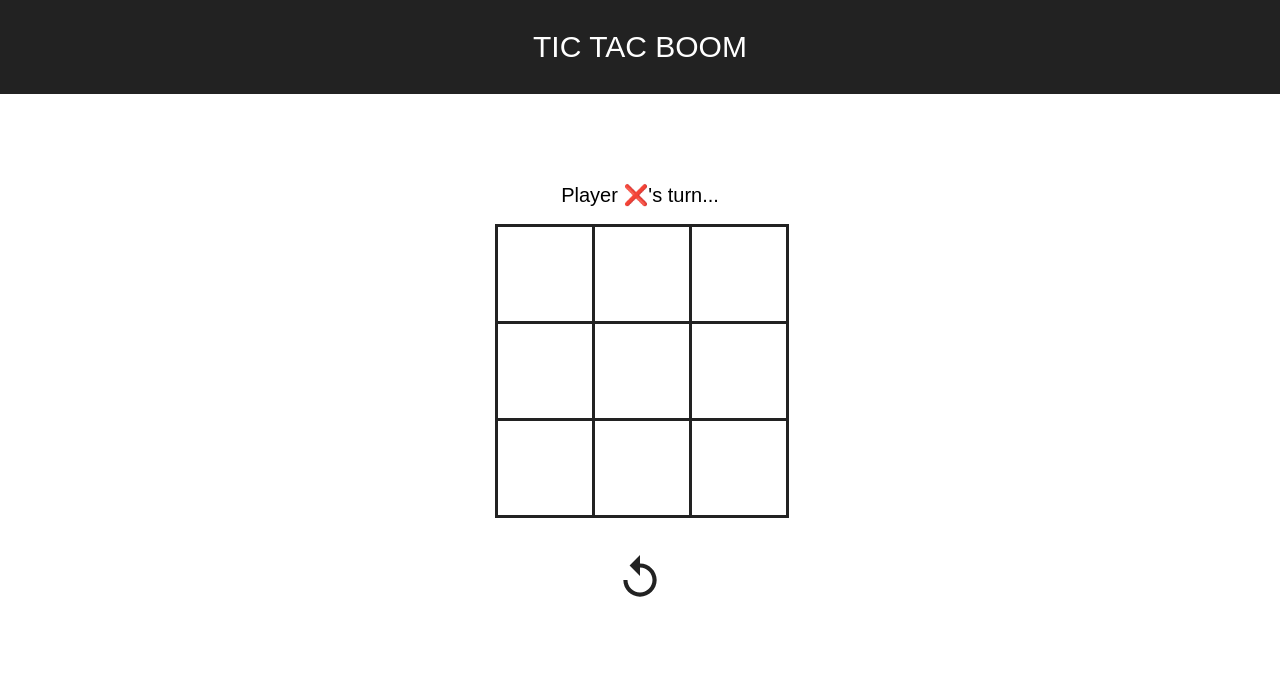
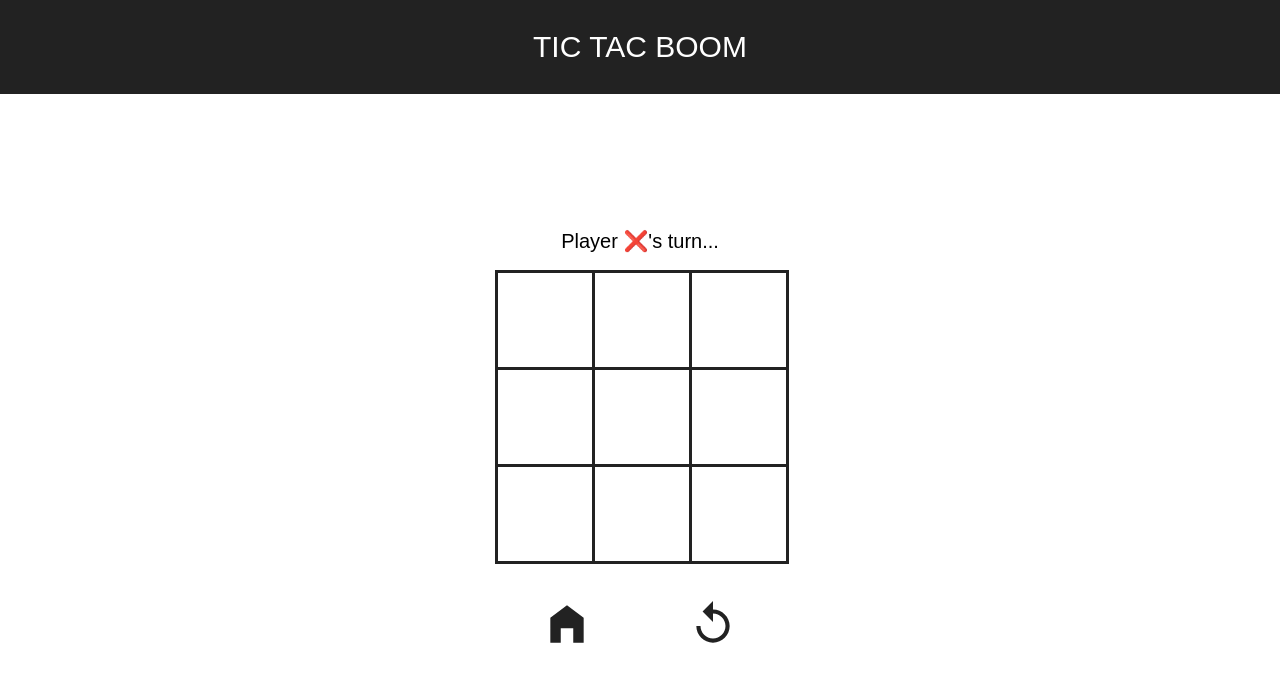
Before and after one commit to RobertCooney99/tic-tac-boom, a React (Create React App) app in the folder client/: page /game in a window 1280 px wide. Shown: the top 682 px of the page. Built offline with nearby package versions, Linux system fonts and the light colour scheme; no server answers.

Commit message:
feat(TTB-029): Added home button to game

```diff
--- a/client/src/App.jsx
+++ b/client/src/App.jsx
@@ -7,6 +7,7 @@ import Home from './Home';
 function App(props) {
   return (
     <div className="wrapper">
+      <header>TIC TAC BOOM</header>
       <BrowserRouter>
         <Routes>
           <Route path="/" element={<Home/>}/>
--- a/client/src/Game.jsx
+++ b/client/src/Game.jsx
@@ -2,7 +2,8 @@ import React from 'react';
 import { useState } from 'react';
 import Board from './Board';
 import Player from './Player';
-import { MdReplay } from 'react-icons/md';
+import { Link } from 'react-router-dom';
+import { MdHomeFilled, MdReplay } from 'react-icons/md';
 
 function calculateWinner(squares) {
   if (squares[0][0] && squares[0][0] === squares[1][1] && squares[0][0] === squares[2][2]) {
@@ -185,7 +186,6 @@ function Game(props) {
 
     return (
       <div className="container">
-        <header>TIC TAC BOOM</header>
         <div className="game">
           <div className="game-info">
             <div>{status}</div>
@@ -194,8 +194,13 @@ function Game(props) {
             <Board squares={board} onClick={(x,y) => handleClick(x,y)} />
           </div>
           <div className="game-controls">
-            <MdReplay size={50} color={"#222"} onClick={() => resetGame()}></MdReplay>
-          </div>
+            <div className="game-control">
+              <Link to="/"><MdHomeFilled size={50} color={"#222"} onClick={() => resetGame()} /></Link>
+            </div>
+            <div className="game-control">
+              <MdReplay size={50} color={"#222"} onClick={() => resetGame()} />
+            </div>
+           </div>
         </div>
       </div>
     );
--- a/client/src/index.css
+++ b/client/src/index.css
@@ -73,8 +73,16 @@ ul {
 }
 
 .game-controls {
+    width: 100%;
     display: flex;
     padding-top: 35px;
+    justify-content: space-around;
+    flex-direction: row;
+    align-content: center
+}
+
+.game-control {
+    display: flex;
 }
 
 header {
```
